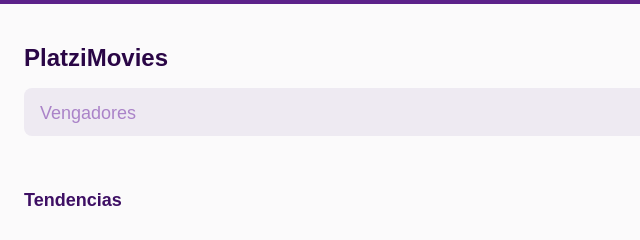
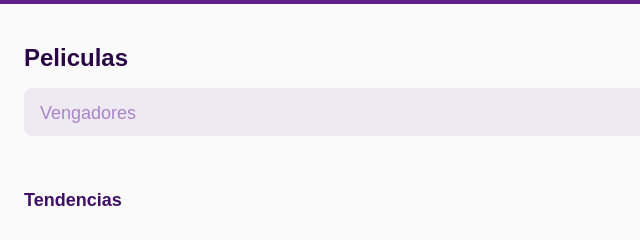
Before and after one commit to vfv9312/Peliculas, a website: page index.html in a window 1280 px wide. Shown: the top 240 px of the page, 0-640 px from the left. Drawn offline with nearby package versions, Linux system fonts and the light colour scheme; no server answers.

Commit message:
cambie el titulo

```diff
--- a/index.html
+++ b/index.html
@@ -14,7 +14,7 @@
 <body>
   <header id="header" class="header-container">
     <span class="header-arrow inactive">&lt;</span>
-    <h1 class="header-title">PlatziMovies</h1>
+    <h1 class="header-title">Peliculas</h1>
     <h1 class="header-title header-title--categoryView inactive">Acción</h1>
 
     <form id="searchForm" class="header-searchForm">
```
